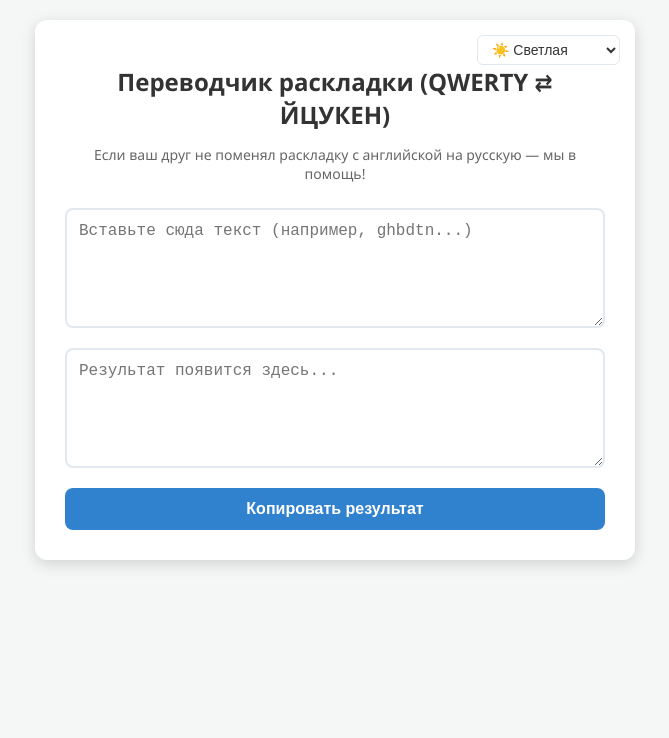
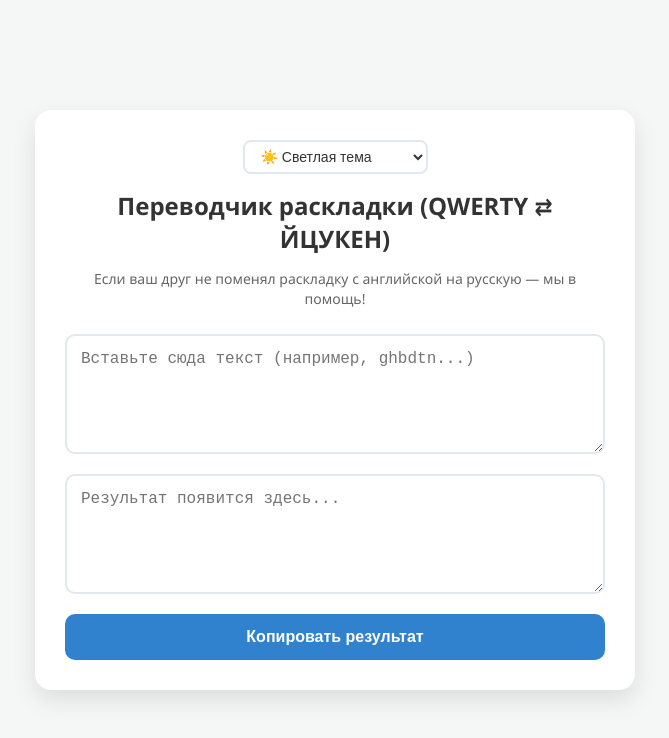
Before and after one commit to stepanlevin313-crypto/translate-a-friend, a plain HTML site: page index.html in a window 1280 px wide. Shown: the whole page, without its empty margins (305-974 px from the left). Drawn offline with Linux system fonts and the light colour scheme.

Commit message:
Update index.html

```diff
--- a/index.html
+++ b/index.html
@@ -59,60 +59,61 @@
             display: flex;
             flex-direction: column;
             align-items: center;
+            justify-content: center;
+            min-height: 100vh;
             transition: all 0.3s ease;
+            box-sizing: border-box;
         }
         .container {
             max-width: 600px;
             width: 100%;
             background: var(--card-bg);
             padding: 30px;
-            border-radius: 12px;
-            box-shadow: 0 4px 15px rgba(0,0,0,0.15);
-            position: relative;
+            border-radius: 16px;
+            box-shadow: 0 10px 25px rgba(0,0,0,0.1);
             transition: all 0.3s ease;
             box-sizing: border-box;
         }
 
-        /* Стили для выбора тем */
+        /* Удобное меню выбора тем сверху */
         .theme-select-container {
-            position: absolute;
-            top: 15px;
-            right: 15px;
             display: flex;
-            align-items: center;
-            gap: 5px;
+            justify-content: center;
+            margin-bottom: 15px;
         }
         .theme-select {
-            padding: 5px 10px;
-            border-radius: 6px;
-            border: 1px solid var(--border-color);
+            padding: 6px 12px;
+            border-radius: 8px;
+            border: 2px solid var(--border-color);
             background-color: var(--input-bg);
             color: var(--text-main);
             cursor: pointer;
             font-size: 14px;
             outline: none;
+            transition: all 0.3s ease;
         }
 
         h1 {
             text-align: center;
             font-size: 24px;
             margin-bottom: 5px;
-            margin-top: 15px;
+            margin-top: 5px;
         }
         p.subtitle {
             color: var(--text-sub);
             text-align: center;
             font-size: 14px;
             margin-bottom: 25px;
+            line-height: 1.4;
         }
         textarea {
             width: 100%;
             height: 120px;
-            padding: 12px;
+            padding: 14px;
             border: 2px solid var(--border-color);
             background-color: var(--input-bg);
             color: var(--text-main);
-            border-radius: 8px;
+            border-radius: 10px;
             font-size: 16px;
             resize: vertical;
             box-sizing: border-box;
@@ -127,19 +128,23 @@
             display: block;
             width: 100%;
             background: var(--btn-bg);
-            background-color: #3182ce; /* Запасной вариант */
+            background-color: #3182ce;
             color: white;
             border: none;
-            padding: 12px;
+            padding: 14px;
             font-size: 16px;
             font-weight: bold;
-            border-radius: 8px;
+            border-radius: 10px;
             cursor: pointer;
-            transition: background 0.2s, opacity 0.2s;
+            transition: all 0.2s ease;
         }
         .btn:hover {
             background: var(--btn-hover);
-            opacity: 0.9;
+            opacity: 0.95;
+            transform: translateY(-1px);
+        }
+        .btn:active {
+            transform: translateY(1px);
         }
     </style>
 </head>
@@ -148,10 +153,10 @@
 <div class="container">
     <div class="theme-select-container">
         <select class="theme-select" id="themeSelect">
-            <option value="light">☀️ Светлая</option>
-            <option value="dark">🌙 Тёмная</option>
-            <option value="gold">👑 Золотая</option>
-            <option value="silver">🥈 Серебряная</option>
+            <option value="light">☀️ Светлая тема</option>
+            <option value="dark">🌙 Тёмная тема</option>
+            <option value="gold">👑 Золотая тема</option>
+            <option value="silver">🥈 Серебряная тема</option>
         </select>
     </div>
 
@@ -193,7 +198,7 @@ function copyText() {
     alert('Текст скопирован!');
 }
 
-// Логика переключения тем через выпадающее меню
+// Логика переключения тем
 themeSelect.addEventListener('change', (e) => {
     const selectedTheme = e.target.value;
     if (selectedTheme === 'light') {
```
